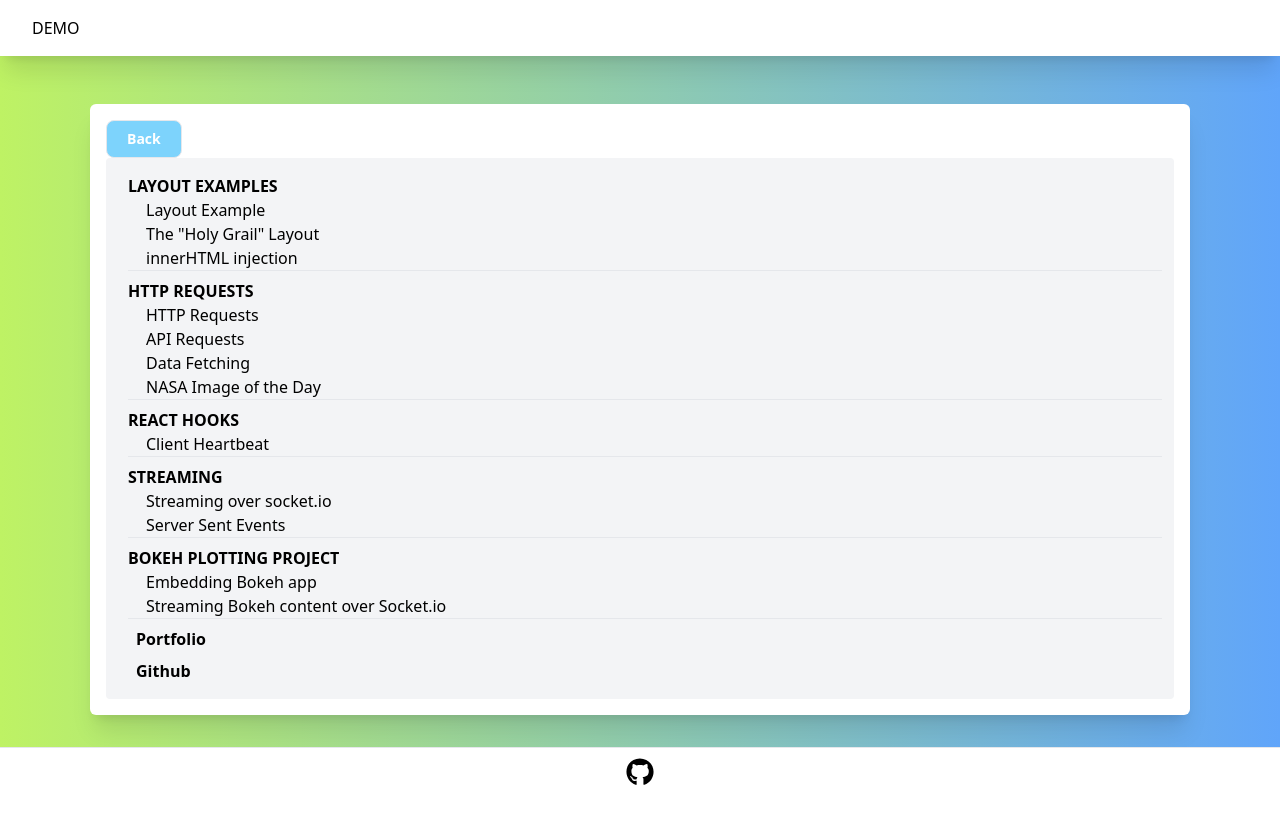
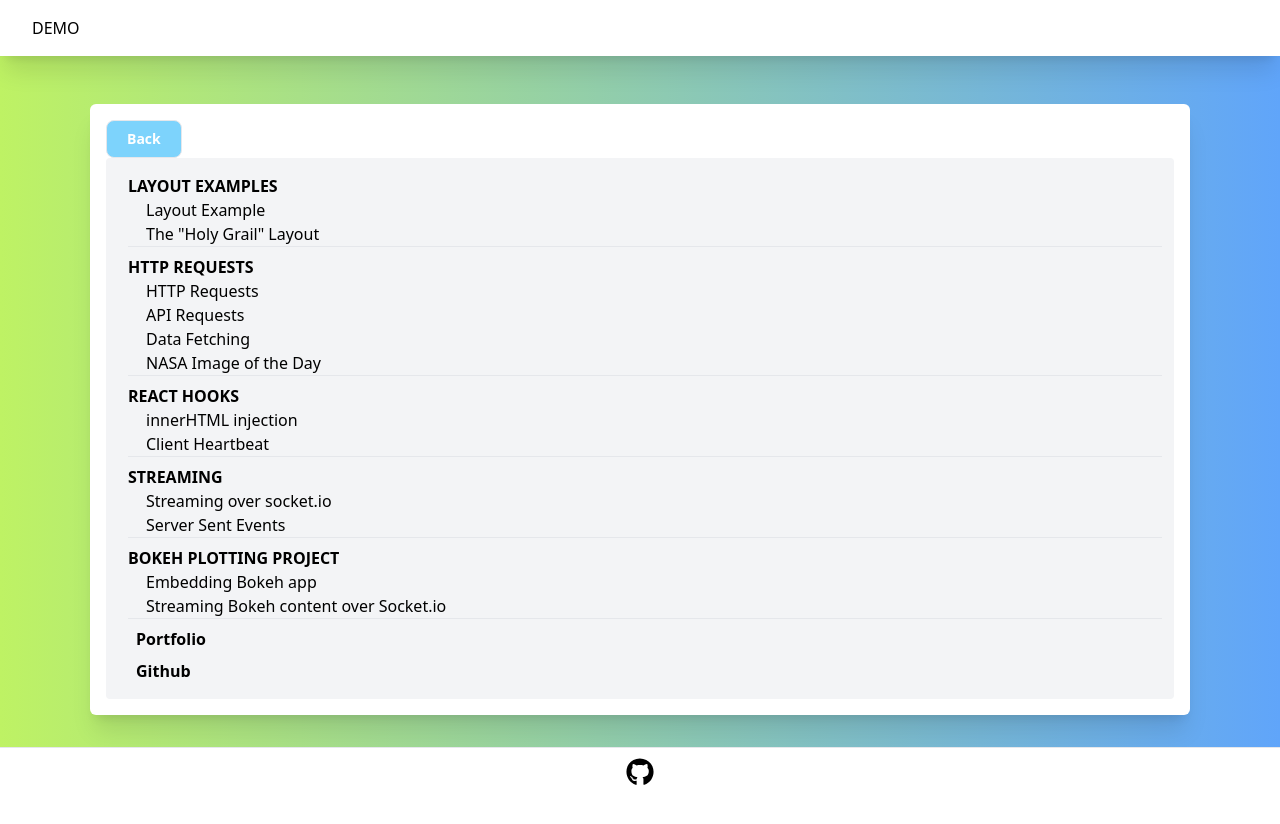
Before and after one commit to Tektronica/nextjs-flask-app, a Next.js app: page / in a window 1280 px wide. Shown: the top 824 px of the page. Built offline with nearby package versions, Linux system fonts and the light colour scheme.

Commit message:
moved location of add-row example to useeffect

```diff
--- a/pages/index.js
+++ b/pages/index.js
@@ -16,10 +16,6 @@ export default function Home() {
                 <li>
                   <Link href="/layout-examples/holy-grail">
                     <a className="px-2 hover:bg-indigo-200">The "Holy Grail" Layout</a></Link>
-                </li>
-                <li>
-                  <Link href="/layout-examples/add-row">
-                    <a className="px-2 hover:bg-indigo-200">innerHTML injection</a></Link>
                 </li>
               </ul>
             </li>
@@ -51,6 +47,10 @@ export default function Home() {
             <li className="border-b border-gray-200">
               <p className="uppercase font-bold">React Hooks</p>
               <ul>
+                <li>
+                  <Link href="/layout-examples/add-row">
+                    <a className="px-2 hover:bg-indigo-200">innerHTML injection</a></Link>
+                </li>
                 <li>
                   <Link href="/react-hook-examples/client-heartbeat">
                     <a className="px-2 hover:bg-indigo-200">Client Heartbeat</a>
```
Also changed, not shown: pages/react-hook-examples/add-row.js (renamed from pages/layout-examples/add-row.js).
